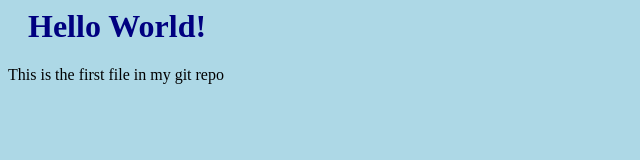
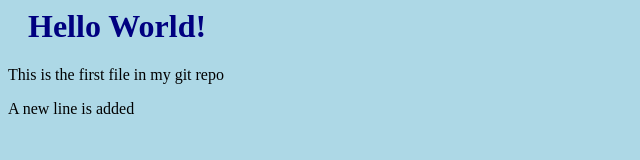
Before and after one commit to adhakshn/adhakshn.githib.io, a plain HTML site: page index.html in a window 1280 px wide. Shown: the whole page, without its empty margins (0-640 px from the left). Drawn offline with Linux system fonts and the light colour scheme.

Commit message:
Added new line in index.html

```diff
--- a/index.html
+++ b/index.html
@@ -6,5 +6,6 @@
 <body>
    <h1>Hello World!</h1>
    <p>This is the first file in my git repo</p>
+   <p>A new line is added</p>
 </body>
 </html>
```
